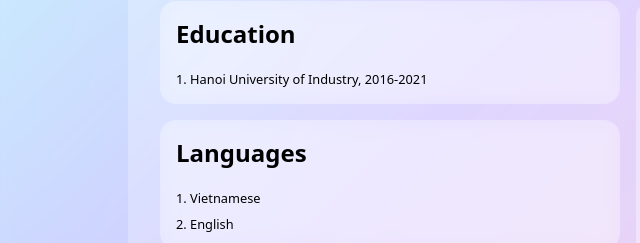
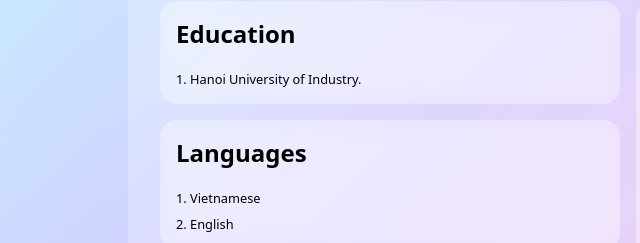
Before and after one commit to eiloken/quanganh.github.io, a plain HTML site: page index.html in a window 1280 px wide. Shown: the part 469-712 px from the top of the page, 12-652 px from the left. Drawn offline with Linux system fonts and the light colour scheme.

Commit message:
Update CV

```diff
--- a/index.html
+++ b/index.html
@@ -3,8 +3,7 @@
 <head>
   <meta charset="UTF-8" />
   <meta name="viewport" content="width=device-width, initial-scale=1.0" />
-  <title>Electrical Engineer CV - Quang Anh</title>
-  <!--link rel="stylesheet" href="style.css" /-->
+  <title>Le Viet Quang Anh - CV</title>
   <style>
     :root {
         --primary-color: #b3fffd;
@@ -521,7 +520,7 @@
         <div class="education-container">
             <div id="education" class="title-container">
                 <h2 id="education-title" class="title-section">Education</h2>
-                <p id="education-description" class="title-description">1. Hanoi University of Industry, 2016-2021</p>
+                <p id="education-description" class="title-description">1. Hanoi University of Industry.</p>
             </div>
 
             <div id="languages" class="title-container">
@@ -579,6 +578,18 @@
                 <p id="experience-description3" class="title-description">Make Standard Operating Procedure (SOP) for production process of electronic circuit boards (Kyocera, Toshiba, Fujifilm, NIDEK, etc.).</p>
             </div>
         </div>
+
+        <div class="experience-item">
+            <span class="dot"></span>
+            <div class="vertical-container">
+                <span id="experience-position4" class="experience-position">College Student</span>
+                <div class="experience-date-company-container contact-info">
+                    <span id="experience-date4" class="experience-date">2016-2021</span>
+                    <span id="experience-company4" class="experience-company">Hanoi University of Insdustry</span>
+                </div>
+                <p id="experience-description4" class="title-description">Graduated as an Engineer wit a major Electrical - Electronics Engineering.</p>
+            </div>
+        </div>
     </div>
 
     <!--div class="page-break"></div-->
@@ -629,19 +640,25 @@
             "about-me-title": "Giới thiệu",
             "about-me-description": "Tôi là kỹ sư điện tử tâm huyết với trên 3 năm kinh nghiệm làm việc trong lĩnh vực sản xuất linh kiện điện tử và thiết bị y tế. Tôi cũng có kinh nghiệm làm việc trong lĩnh vực phát triển web và phần mềm dưới tư cách là một freelancer.",
             "education-title": "Học vấn",
-            "education-description": "1. Đại Học Công Nghiệp Hà Nội, 2016-2021",
+            "education-description": "1. Đại Học Công Nghiệp Hà Nội.",
             "languages-title": "Ngôn ngữ",
             "skills-title": "Kỹ năng",
             "experience-title": "Kinh nghiệm",
+            "experience-position1": "Kỹ sư kỹ thuật sản xuất",
             "experience-date1": "2023-Nay",
             "experience-company1": "Phòng Kỹ thuật, Công ty TNHH Taishodo Việt Nam",
             "experience-description1": "<p>Lập hướng dẫn thao tác tiêu chuẩn (SOP) cho quá trình lắp ráp và sửa chữa thiết bị y tế.</p><p>Tính toán thời gian tiêu chuẩn, tự động hóa, điện tử hóa và tối ưu hóa công việc phòng ban.</p>",
+            "experience-position2": "Lập trình viên tự do",
             "experience-date2": "2022-Nay",
             "experience-company2": "Freelance",
             "experience-description2": "Phát triển trang web và phần mềm theo yêu cầu từ khách hàng.",
+            "experience-position3": "Kỹ sư kỹ thuật sản xuất",
             "experience-date3": "2022-2023",
             "experience-company3": "Phòng Kỹ thuật, Công ty TNHH Taishodo Việt Nam",
             "experience-description3": "Lập hướng dẫn thao tác tiêu chuẩn (SOP) cho quá trình lắp ráp bản mạch điện tử (Kyocera, Toshiba, Fujifilm, NIDEK, etc.).",
+            "experience-position4": "Sinh viên đại học",
+            "experience-company4": "Đại học công nghiệp Hà Nội",
+            "experience-description4": "Tốt nghiệp đại học hệ kỹ sư với chuyên ngành Công nghệ kỹ thuật điện tử - Điện tử.",
             "projects-title": "Dự án",
             "project-description1": "PCB Layout Organization and Tracking (PLOT), ứng dụng web mạnh mẽ cho việc quản lý bản mạch điện tử (PCB) và điều tra, truy vấn tất cả các linh kiện cấu thành nó (BOM).",
             "project-description2": "Ứng dụng Windows sử dụng để chèn chữ ký điện tử được mã hóa PKCS#12 vào nhiều tệp PDF.",
@@ -655,16 +672,22 @@
             "about-me-title": "About Me",
             "about-me-description": "I am a passionate electronics engineer with over 3 years of experience in assembling electronic circuit boards and medical devices. Additionally, I also have experience in web development and software development as a freelancer.",
             "education-title": "Education",
-            "education-description": "1. Hanoi University of Industry, 2016-2021",
+            "education-description": "1. Hanoi University of Industry.",
             "languages-title": "Languages",
             "skills-title": "Skills",
             "experience-title": "Experience",
+            "experience-position1": "Production Engineering Engineer",
             "experience-date1": "2023-Present",
             "experience-company1": "PE department of Taishodo Vietnam Co., Ltd",
+            "experience-position2": "Freelance Developer",
             "experience-date2": "2022-Present",
             "experience-company2": "Freelance",
+            "experience-position3": "Production Engineering Engineer",
             "experience-date3": "2022-2023",
             "experience-company3": "PE department of Taishodo Vietnam Co., Ltd",
+            "experience-position4": "College Student",
+            "experience-date4": "2016-2021",
+            "experience-company4": "Hanoi University of Insdustry",
             "experience-description1": "<p>Make Standard Operating Procedure (SOP) for assembly and repair process of Fundus Camera (NIDEK) and Endoscope (Fujifilm).</p><p>Standard time calculation, departmental automation, digitalization implementation and work optimization.</p>",
             "experience-description2": "Make websites and software by request from clients.",
             "experience-description3": "Make Standard Operating Procedure (SOP) for production process of electronic circuit boards (Kyocera, Toshiba, Fujifilm, NIDEK, etc.).",
@@ -786,7 +809,7 @@
 
         });
 
-        groupTitle.addEventListener('click', () => groupElement.classList.toggle('expaned'));
+        groupStats.addEventListener('click', () => groupElement.classList.toggle('expaned'));
 
     });
 
```
